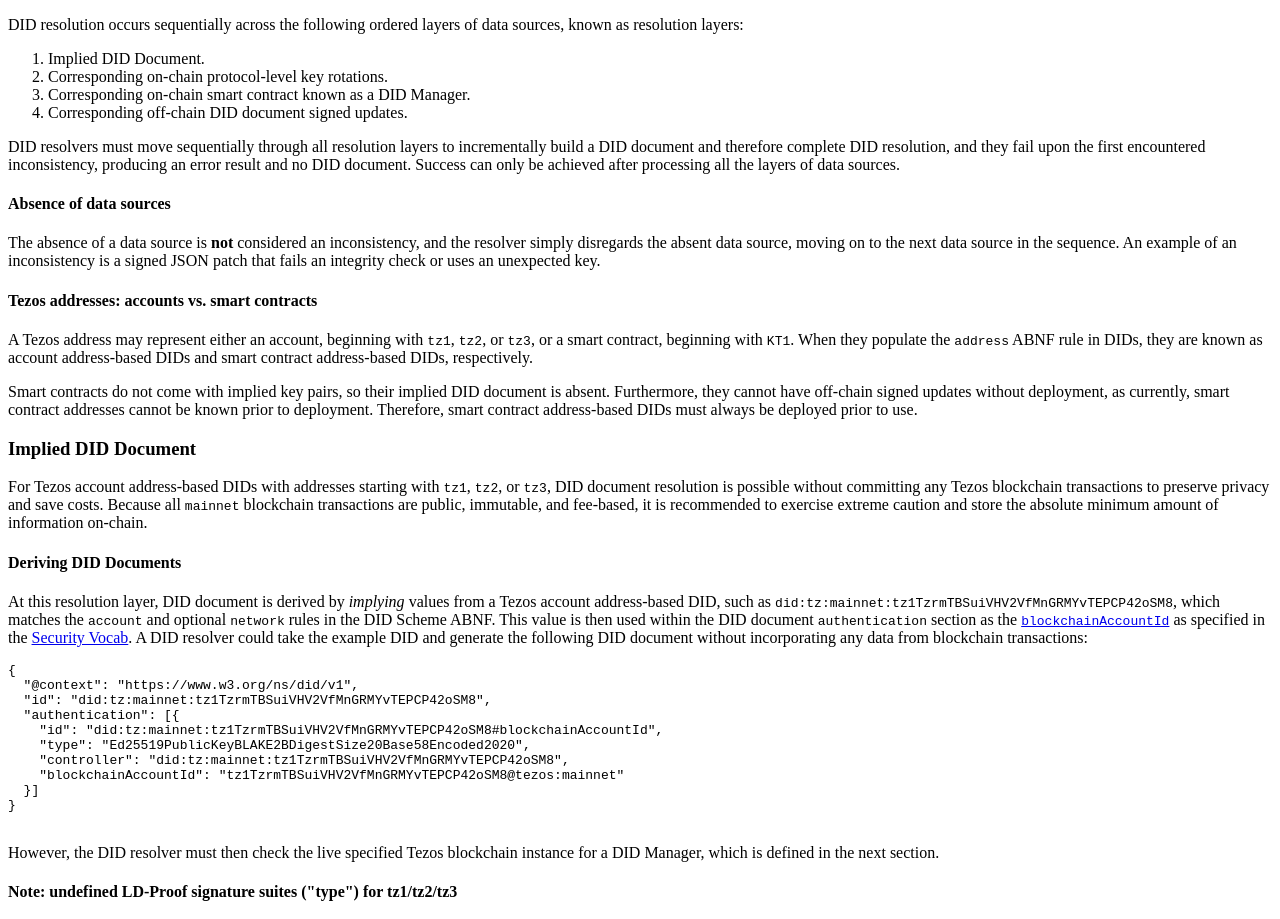
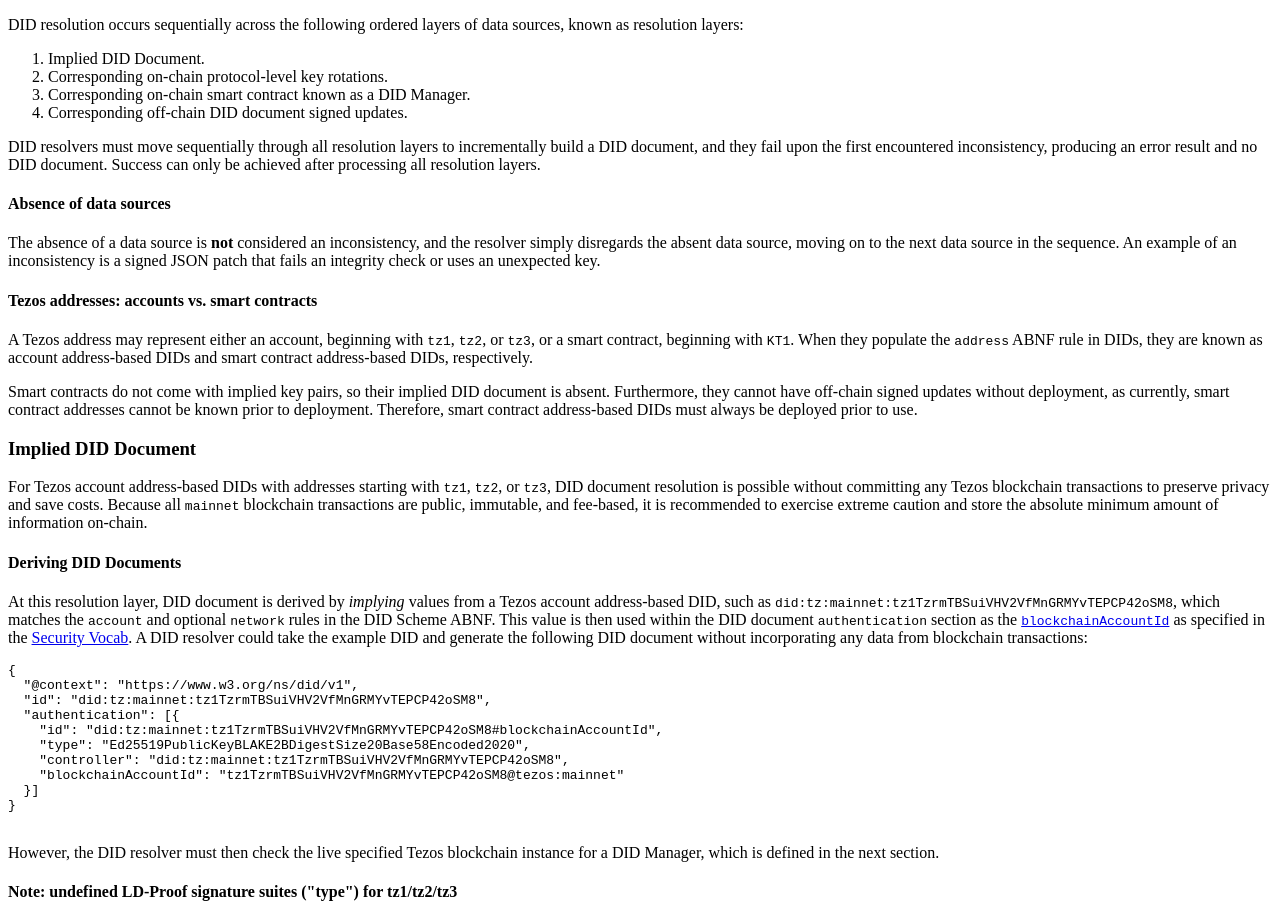
Before and after one commit to spruceid/did-tezos, a plain HTML site: page index.html in a window 1280 px wide. Shown: the part 2721-3640 px from the top of the page. Drawn offline with Linux system fonts and the light colour scheme; a script that the page names is missing.

Commit message:
more wording update

```diff
--- a/index.html
+++ b/index.html
@@ -341,10 +341,10 @@
       <li>Corresponding off-chain DID document signed updates.</li>
     </ol>
     <p> DID resolvers must move sequentially through all resolution layers to
-        incrementally build a DID document and therefore complete DID
-        resolution, and they fail upon the first encountered inconsistency,
-        producing an error result and no DID document. Success can only be
-        achieved after processing all the layers of data sources.
+        incrementally build a DID document, and they fail upon the first
+        encountered inconsistency, producing an error result and no DID
+        document. Success can only be achieved after processing all resolution
+        layers.
 
     <section> <!-- h4 -->
     <h4>Absence of data sources</h4>
```
